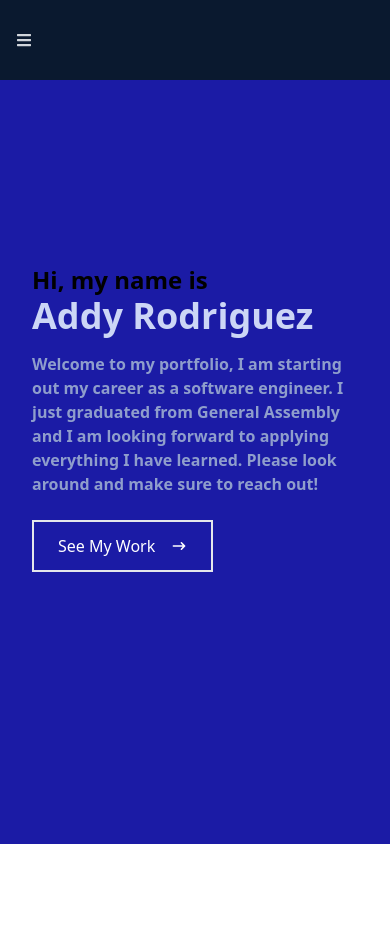
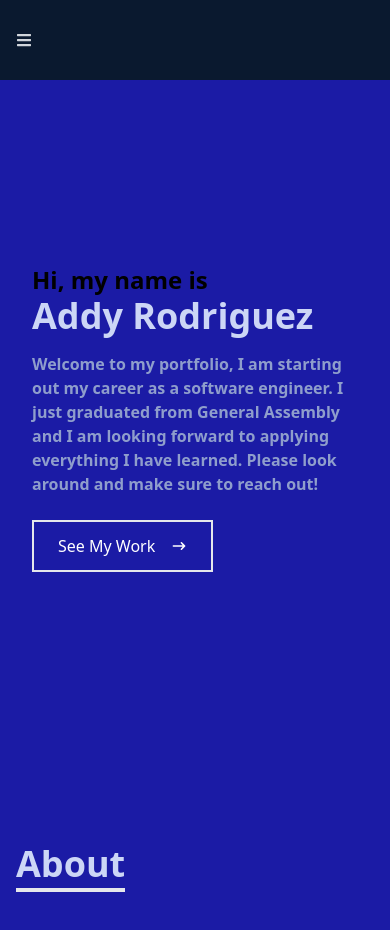
Before and after one commit to AddyRdz/profile-1.0, a React (Create React App) app: page / in a window 390 px wide. Shown: the top 930 px of the page. Before the commit the page ends 844 px from the top, so only its background shows below. Built offline with nearby package versions, Linux system fonts and the light colour scheme.

Commit message:
About component mobile configuration

```diff
--- a/src/App.js
+++ b/src/App.js
@@ -1,3 +1,4 @@
+import About from "./components/About";
 import Home from "./components/Home";
 import Navbar from "./components/Navbar";
 
@@ -6,6 +7,7 @@
     <div>
       <Navbar/>
       <Home/>
+      <About/>
 
     </div>
   );
--- a/src/components/About.jsx
+++ b/src/components/About.jsx
@@ -2,7 +2,18 @@
 
 const About = () => {
   return (
-    <div></div>
+    <div name='about' className='w-full h-screen bg-[#1b1ba5] text-[#ccd6f6]'>
+        <div className='flex flex-col justify center items-center w-full h-full'>
+            <div className='max-w [1000px] w-full grid grid-col-2 gap-8'>
+                <div className='sm:text-right pb-8 pl-4'>
+                   <p className='text-4xl font-bold inline border-b-4'>About</p>
+                </div>
+                <div>
+
+                </div>
+            </div>
+        </div>
+    </div>
   )
 }
 
```
